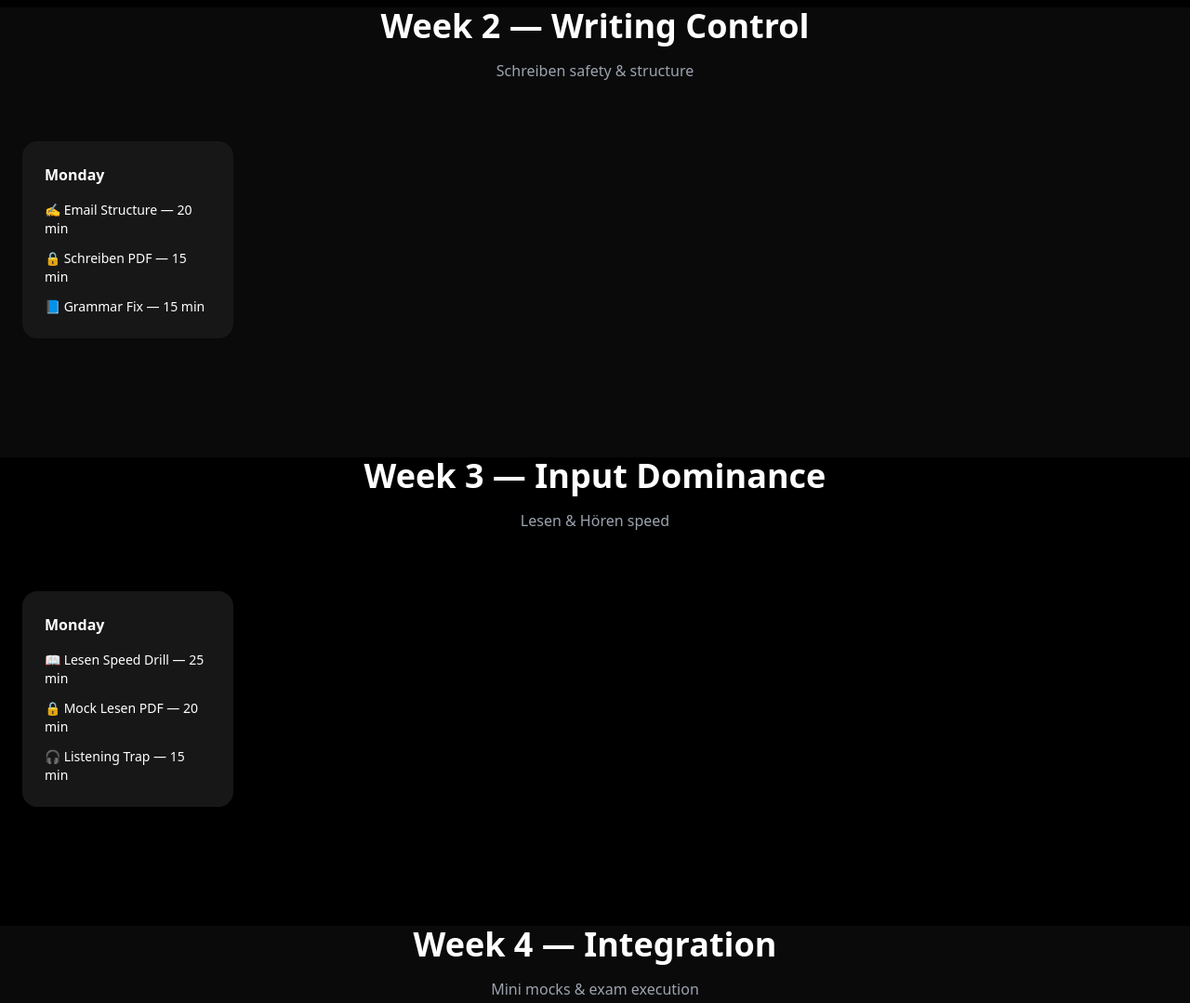
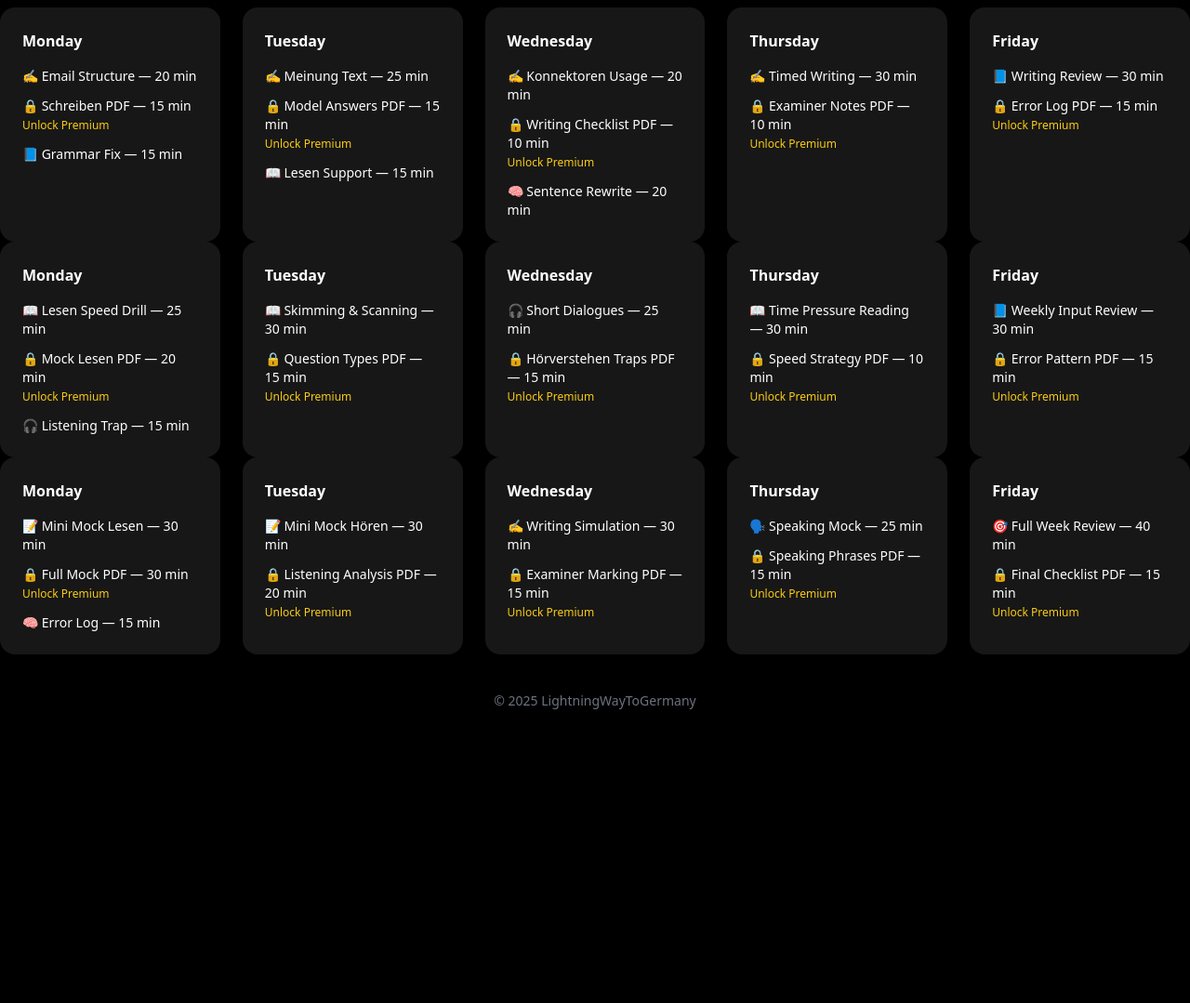
Before and after one commit to lightningwaytogermany/lightningwaytogermany, a plain HTML site: page month1.html in a window 1280 px wide. Shown: the part 940-2019 px from the top of the page at 93% size. After the commit the page ends 1744 px from the top, so only its background shows below. Drawn offline with nearby package versions, Linux system fonts and the light colour scheme.

Commit message:
Update month1.html

```diff
--- a/month1.html
+++ b/month1.html
@@ -96,56 +96,149 @@
 </section>
 
 <!-- ========== WEEK 2 ========== -->
-<section id="week2" class="pb-32 px-6 bg-neutral-950">
-  <h2 class="text-4xl font-bold text-center mb-4">Week 2 — Writing Control</h2>
-  <p class="text-center text-gray-400 mb-16">Schreiben safety & structure</p>
+<div class="grid md:grid-cols-5 gap-6">
 
-  <div class="grid md:grid-cols-5 gap-6">
+  <!-- Monday -->
   <div class="bg-neutral-900 p-6 rounded-2xl">
     <h3 class="font-semibold mb-4">Monday</h3>
     <ul class="space-y-3 text-sm">
       <li>✍️ Email Structure — 20 min</li>
-        <li>🔒 Schreiben PDF — 15 min</li>
+      <li>🔒 Schreiben PDF — 15 min<br><a href="payment.html" class="text-yellow-400 text-xs">Unlock Premium</a></li>
       <li>📘 Grammar Fix — 15 min</li>
     </ul>
   </div>
-    <!-- Tue–Fri sama pola -->
+
+  <!-- Tuesday -->
+  <div class="bg-neutral-900 p-6 rounded-2xl">
+    <h3 class="font-semibold mb-4">Tuesday</h3>
+    <ul class="space-y-3 text-sm">
+      <li>✍️ Meinung Text — 25 min</li>
+      <li>🔒 Model Answers PDF — 15 min<br><a href="payment.html" class="text-yellow-400 text-xs">Unlock Premium</a></li>
+      <li>📖 Lesen Support — 15 min</li>
+    </ul>
   </div>
-</section>
+
+  <!-- Wednesday -->
+  <div class="bg-neutral-900 p-6 rounded-2xl">
+    <h3 class="font-semibold mb-4">Wednesday</h3>
+    <ul class="space-y-3 text-sm">
+      <li>✍️ Konnektoren Usage — 20 min</li>
+      <li>🔒 Writing Checklist PDF — 10 min<br><a href="payment.html" class="text-yellow-400 text-xs">Unlock Premium</a></li>
+      <li>🧠 Sentence Rewrite — 20 min</li>
+    </ul>
+  </div>
+
+  <!-- Thursday -->
+  <div class="bg-neutral-900 p-6 rounded-2xl">
+    <h3 class="font-semibold mb-4">Thursday</h3>
+    <ul class="space-y-3 text-sm">
+      <li>✍️ Timed Writing — 30 min</li>
+      <li>🔒 Examiner Notes PDF — 10 min<br><a href="payment.html" class="text-yellow-400 text-xs">Unlock Premium</a></li>
+    </ul>
+  </div>
+
+  <!-- Friday -->
+  <div class="bg-neutral-900 p-6 rounded-2xl">
+    <h3 class="font-semibold mb-4">Friday</h3>
+    <ul class="space-y-3 text-sm">
+      <li>📘 Writing Review — 30 min</li>
+      <li>🔒 Error Log PDF — 15 min<br><a href="payment.html" class="text-yellow-400 text-xs">Unlock Premium</a></li>
+    </ul>
+  </div>
+
+</div>
 
 <!-- ========== WEEK 3 ========== -->
-<section id="week3" class="pb-32 px-6">
-  <h2 class="text-4xl font-bold text-center mb-4">Week 3 — Input Dominance</h2>
-  <p class="text-center text-gray-400 mb-16">Lesen & Hören speed</p>
+<div class="grid md:grid-cols-5 gap-6">
 
-  <div class="grid md:grid-cols-5 gap-6">
   <div class="bg-neutral-900 p-6 rounded-2xl">
     <h3 class="font-semibold mb-4">Monday</h3>
     <ul class="space-y-3 text-sm">
       <li>📖 Lesen Speed Drill — 25 min</li>
-        <li>🔒 Mock Lesen PDF — 20 min</li>
+      <li>🔒 Mock Lesen PDF — 20 min<br><a href="payment.html" class="text-yellow-400 text-xs">Unlock Premium</a></li>
       <li>🎧 Listening Trap — 15 min</li>
     </ul>
   </div>
+
+  <div class="bg-neutral-900 p-6 rounded-2xl">
+    <h3 class="font-semibold mb-4">Tuesday</h3>
+    <ul class="space-y-3 text-sm">
+      <li>📖 Skimming & Scanning — 30 min</li>
+      <li>🔒 Question Types PDF — 15 min<br><a href="payment.html" class="text-yellow-400 text-xs">Unlock Premium</a></li>
+    </ul>
   </div>
-</section>
+
+  <div class="bg-neutral-900 p-6 rounded-2xl">
+    <h3 class="font-semibold mb-4">Wednesday</h3>
+    <ul class="space-y-3 text-sm">
+      <li>🎧 Short Dialogues — 25 min</li>
+      <li>🔒 Hörverstehen Traps PDF — 15 min<br><a href="payment.html" class="text-yellow-400 text-xs">Unlock Premium</a></li>
+    </ul>
+  </div>
+
+  <div class="bg-neutral-900 p-6 rounded-2xl">
+    <h3 class="font-semibold mb-4">Thursday</h3>
+    <ul class="space-y-3 text-sm">
+      <li>📖 Time Pressure Reading — 30 min</li>
+      <li>🔒 Speed Strategy PDF — 10 min<br><a href="payment.html" class="text-yellow-400 text-xs">Unlock Premium</a></li>
+    </ul>
+  </div>
+
+  <div class="bg-neutral-900 p-6 rounded-2xl">
+    <h3 class="font-semibold mb-4">Friday</h3>
+    <ul class="space-y-3 text-sm">
+      <li>📘 Weekly Input Review — 30 min</li>
+      <li>🔒 Error Pattern PDF — 15 min<br><a href="payment.html" class="text-yellow-400 text-xs">Unlock Premium</a></li>
+    </ul>
+  </div>
+
+</div>
 
 <!-- ========== WEEK 4 ========== -->
-<section id="week4" class="pb-32 px-6 bg-neutral-950">
-  <h2 class="text-4xl font-bold text-center mb-4">Week 4 — Integration</h2>
-  <p class="text-center text-gray-400 mb-16">Mini mocks & exam execution</p>
+<div class="grid md:grid-cols-5 gap-6">
 
-  <div class="grid md:grid-cols-5 gap-6">
   <div class="bg-neutral-900 p-6 rounded-2xl">
     <h3 class="font-semibold mb-4">Monday</h3>
     <ul class="space-y-3 text-sm">
       <li>📝 Mini Mock Lesen — 30 min</li>
-        <li>🔒 Full Mock PDF — 30 min</li>
+      <li>🔒 Full Mock PDF — 30 min<br><a href="payment.html" class="text-yellow-400 text-xs">Unlock Premium</a></li>
       <li>🧠 Error Log — 15 min</li>
     </ul>
   </div>
+
+  <div class="bg-neutral-900 p-6 rounded-2xl">
+    <h3 class="font-semibold mb-4">Tuesday</h3>
+    <ul class="space-y-3 text-sm">
+      <li>📝 Mini Mock Hören — 30 min</li>
+      <li>🔒 Listening Analysis PDF — 20 min<br><a href="payment.html" class="text-yellow-400 text-xs">Unlock Premium</a></li>
+    </ul>
   </div>
-</section>
+
+  <div class="bg-neutral-900 p-6 rounded-2xl">
+    <h3 class="font-semibold mb-4">Wednesday</h3>
+    <ul class="space-y-3 text-sm">
+      <li>✍️ Writing Simulation — 30 min</li>
+      <li>🔒 Examiner Marking PDF — 15 min<br><a href="payment.html" class="text-yellow-400 text-xs">Unlock Premium</a></li>
+    </ul>
+  </div>
+
+  <div class="bg-neutral-900 p-6 rounded-2xl">
+    <h3 class="font-semibold mb-4">Thursday</h3>
+    <ul class="space-y-3 text-sm">
+      <li>🗣️ Speaking Mock — 25 min</li>
+      <li>🔒 Speaking Phrases PDF — 15 min<br><a href="payment.html" class="text-yellow-400 text-xs">Unlock Premium</a></li>
+    </ul>
+  </div>
+
+  <div class="bg-neutral-900 p-6 rounded-2xl">
+    <h3 class="font-semibold mb-4">Friday</h3>
+    <ul class="space-y-3 text-sm">
+      <li>🎯 Full Week Review — 40 min</li>
+      <li>🔒 Final Checklist PDF — 15 min<br><a href="payment.html" class="text-yellow-400 text-xs">Unlock Premium</a></li>
+    </ul>
+  </div>
+
+</div>
 
 <footer class="py-10 text-center text-gray-500 text-sm">
   © 2025 LightningWayToGermany
```
Lines whose indentation alone changed are shown as unchanged.
